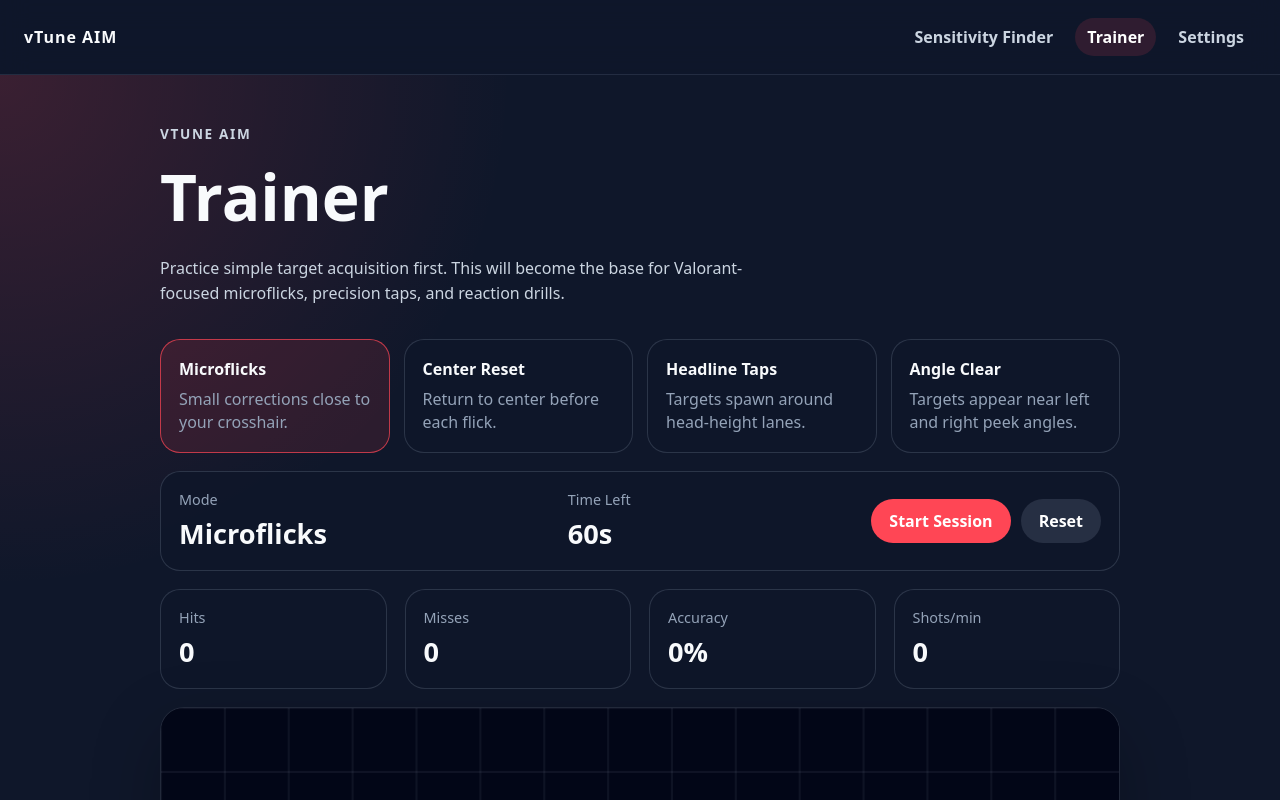
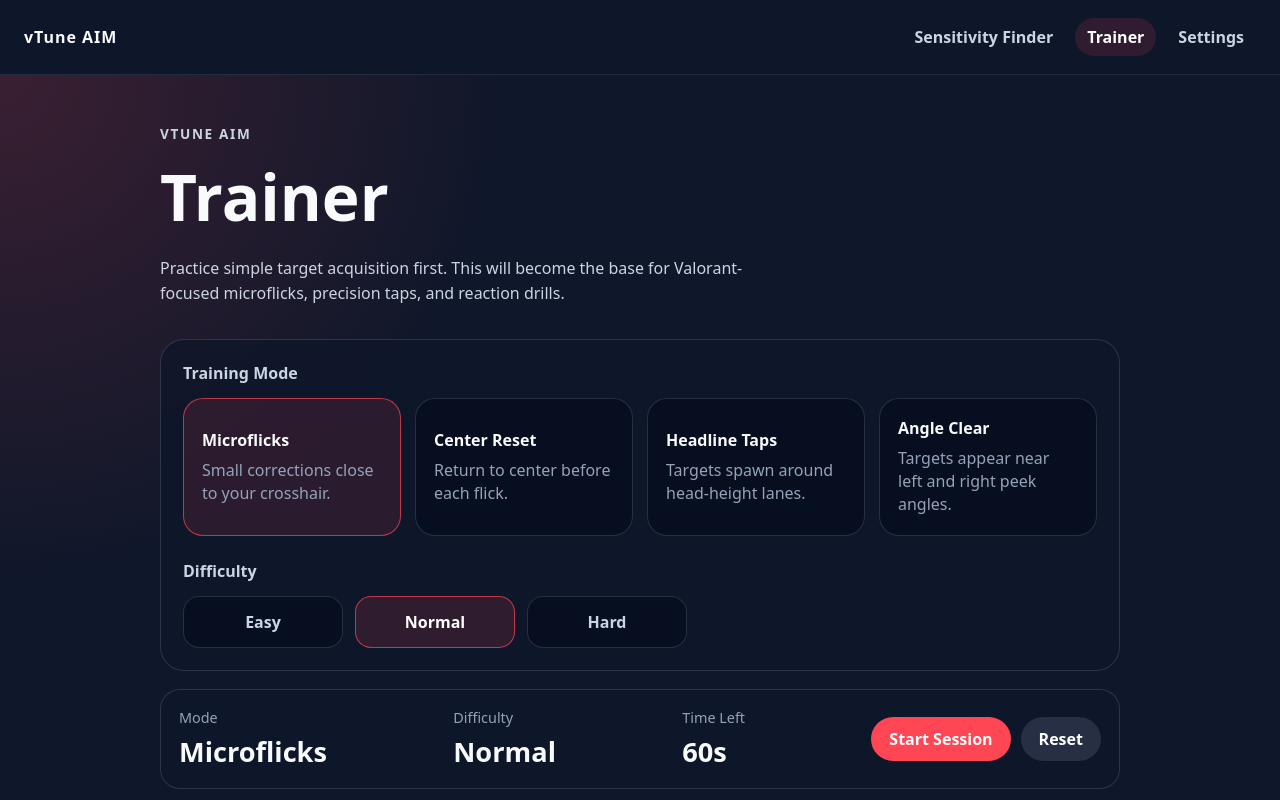
Before and after one commit to kaquya/valorant-aim-trainer, a React (Vite) app: page /trainer in a window 1280 px wide. Shown: the top 800 px of the page. Built offline with nearby package versions, Linux system fonts and the light colour scheme.

Commit message:
fix(trainer): refine difficulty and reset target behaviour

```diff
--- a/index.html
+++ b/index.html
@@ -4,7 +4,7 @@
     <meta charset="UTF-8" />
     <link rel="icon" type="image/svg+xml" href="/favicon.svg" />
     <meta name="viewport" content="width=device-width, initial-scale=1.0" />
-    <title>vTune Aim</title>
+    <title>vTune AIM</title>
   </head>
   <body>
     <div id="root"></div>
--- a/src/components/AimTestCanvas.css
+++ b/src/components/AimTestCanvas.css
@@ -148,3 +148,133 @@
     grid-template-columns: 1fr;
   }
 }
+
+.trainer-difficulty-row {
+  display: flex;
+  flex-wrap: wrap;
+  gap: 10px;
+}
+
+.trainer-difficulty-row button {
+  border: 1px solid rgba(148, 163, 184, 0.22);
+  border-radius: 999px;
+  padding: 10px 16px;
+  background: rgba(15, 23, 42, 0.78);
+  color: #cbd5e1;
+  font-weight: 900;
+  cursor: pointer;
+}
+
+.trainer-difficulty-row button:hover,
+.trainer-difficulty-row button.is-active {
+  border-color: rgba(255, 70, 85, 0.7);
+  background: rgba(255, 70, 85, 0.14);
+  color: #ffffff;
+}
+
+.trainer-difficulty-row button:disabled {
+  cursor: not-allowed;
+  opacity: 0.72;
+}
+
+.aim-test-stats {
+  grid-template-columns: repeat(5, minmax(0, 1fr));
+}
+
+.trainer-controls-card {
+  display: grid;
+  gap: 24px;
+  padding: 22px;
+  border: 1px solid rgba(148, 163, 184, 0.22);
+  border-radius: 24px;
+  background: rgba(15, 23, 42, 0.78);
+}
+
+.trainer-controls-card h2 {
+  margin: 0 0 14px;
+  font-size: 1rem;
+  color: #cbd5e1;
+}
+
+.trainer-mode-grid {
+  display: grid;
+  grid-template-columns: repeat(4, minmax(0, 1fr));
+  gap: 14px;
+}
+
+.trainer-mode-grid button {
+  min-height: 108px;
+  padding: 18px;
+  border: 1px solid rgba(148, 163, 184, 0.22);
+  border-radius: 20px;
+  background: rgba(2, 6, 23, 0.45);
+  color: #f8fafc;
+  text-align: left;
+  cursor: pointer;
+}
+
+.trainer-mode-grid button:hover,
+.trainer-mode-grid button.is-active {
+  border-color: rgba(255, 70, 85, 0.7);
+  background: rgba(255, 70, 85, 0.12);
+}
+
+.trainer-mode-grid button:disabled {
+  cursor: not-allowed;
+  opacity: 0.72;
+}
+
+.trainer-mode-grid strong {
+  display: block;
+  margin-bottom: 8px;
+}
+
+.trainer-mode-grid span {
+  color: #94a3b8;
+  line-height: 1.45;
+}
+
+.trainer-difficulty-row {
+  display: grid;
+  grid-template-columns: repeat(3, minmax(0, 160px));
+  gap: 12px;
+}
+
+.trainer-difficulty-row button {
+  border: 1px solid rgba(148, 163, 184, 0.22);
+  border-radius: 16px;
+  padding: 14px 16px;
+  background: rgba(2, 6, 23, 0.45);
+  color: #cbd5e1;
+  font-weight: 900;
+  cursor: pointer;
+}
+
+.trainer-difficulty-row button:hover,
+.trainer-difficulty-row button.is-active {
+  border-color: rgba(255, 70, 85, 0.7);
+  background: rgba(255, 70, 85, 0.14);
+  color: #ffffff;
+}
+
+.trainer-difficulty-row button:disabled {
+  cursor: not-allowed;
+  opacity: 0.72;
+}
+
+@media (max-width: 900px) {
+  .trainer-mode-grid {
+    grid-template-columns: repeat(2, minmax(0, 1fr));
+  }
+
+  .trainer-difficulty-row {
+    grid-template-columns: repeat(3, 1fr);
+  }
+}
+
+@media (max-width: 560px) {
+  .trainer-mode-grid,
+  .trainer-difficulty-row {
+    grid-template-columns: 1fr;
+  }
+}
--- a/src/components/AimTestCanvas.tsx
+++ b/src/components/AimTestCanvas.tsx
@@ -5,11 +5,27 @@
   TRAINER_MODES,
   type TrainerModeId,
 } from "../features/trainer/trainerModes";
-import type { AimTarget, AimTestStats } from "../features/trainer/trainerTypes";
+import type {
+  AimTarget,
+  AimTestStats,
+  TrainerDifficulty,
+} from "../features/trainer/trainerTypes";
 import "./AimTestCanvas.css";
 
 const CANVAS_WIDTH = 900;
 const CANVAS_HEIGHT = 520;
+
+const DIFFICULTY_LABELS: Record<TrainerDifficulty, string> = {
+  easy: "Easy",
+  normal: "Normal",
+  hard: "Hard",
+};
+
+const DIFFICULTY_CENTER_RADIUS: Record<TrainerDifficulty, number> = {
+  easy: 24,
+  normal: 18,
+  hard: 13,
+};
 
 function AimTestCanvas() {
   const canvasRef = useRef<HTMLCanvasElement | null>(null);
@@ -21,12 +37,15 @@
   const [selectedMode, setSelectedMode] =
     useState<TrainerModeId>("microflicks");
 
-  const [centerResetStep, setCenterResetStep] = useState<
-    "center" | "outer"
-  >("outer");
+  const [selectedDifficulty, setSelectedDifficulty] =
+    useState<TrainerDifficulty>("normal");
+
+  const [centerResetStep, setCenterResetStep] = useState<"center" | "outer">(
+    "outer",
+  );
 
   const [target, setTarget] = useState<AimTarget>(() =>
-    createModeTarget(CANVAS_WIDTH, CANVAS_HEIGHT, "microflicks"),
+    createModeTarget(CANVAS_WIDTH, CANVAS_HEIGHT, "microflicks", "normal"),
   );
 
   const [stats, setStats] = useState<AimTestStats>({
@@ -41,12 +60,10 @@
 
   useEffect(() => {
     drawCanvas();
-  }, [target, stats, isSessionActive, selectedMode]);
+  }, [target, stats, isSessionActive, selectedMode, selectedDifficulty]);
 
   useEffect(() => {
-    if (!isSessionActive) {
-      return;
-    }
+    if (!isSessionActive) return;
 
     if (timeLeft <= 0) {
       setIsSessionActive(false);
@@ -58,42 +75,48 @@
       setTimeLeft((currentTime) => currentTime - 1);
     }, 1000);
 
-    return () => {
-      window.clearTimeout(timerId);
-    };
+    return () => window.clearTimeout(timerId);
   }, [isSessionActive, timeLeft]);
 
-  function createNextTarget(
-    mode: TrainerModeId,
-    step: "center" | "outer",
-  ) {
-    if (mode === "center-reset" && step === "center") {
+  function usesResetTarget(mode: TrainerModeId) {
+    return mode === "center-reset" || mode === "angle-clear";
+  }
+
+  function createNextTarget(mode: TrainerModeId, step: "center" | "outer") {
+    if (usesResetTarget(mode) && step === "center") {
       return {
         id: crypto.randomUUID(),
         x: CANVAS_WIDTH / 2,
         y: CANVAS_HEIGHT / 2,
-        radius: 18,
+        radius: DIFFICULTY_CENTER_RADIUS[selectedDifficulty],
       };
     }
 
-    return createModeTarget(CANVAS_WIDTH, CANVAS_HEIGHT, mode);
+    return createModeTarget(
+      CANVAS_WIDTH,
+      CANVAS_HEIGHT,
+      mode,
+      selectedDifficulty,
+    );
+  }
+
+  function resetRunState(mode: TrainerModeId, difficulty: TrainerDifficulty) {
+    setCenterResetStep("outer");
+    setTarget(createModeTarget(CANVAS_WIDTH, CANVAS_HEIGHT, mode, difficulty));
+    setIsSessionActive(false);
+    setHasSessionFinished(false);
+    setTimeLeft(sessionDuration);
+    setStats({ hits: 0, misses: 0, totalClicks: 0 });
   }
 
   function drawCanvas() {
     const canvas = canvasRef.current;
-
-    if (!canvas) {
-      return;
-    }
+    if (!canvas) return;
 
     const context = canvas.getContext("2d");
-
-    if (!context) {
-      return;
-    }
+    if (!context) return;
 
     context.clearRect(0, 0, CANVAS_WIDTH, CANVAS_HEIGHT);
-
     context.fillStyle = "#020617";
     context.fillRect(0, 0, CANVAS_WIDTH, CANVAS_HEIGHT);
 
@@ -105,13 +128,11 @@
       context.fillStyle = "rgba(248, 250, 252, 0.72)";
       context.font = "700 28px system-ui";
       context.textAlign = "center";
-
       context.fillText(
         hasSessionFinished ? "Session finished" : "Press Start Session",
         CANVAS_WIDTH / 2,
         CANVAS_HEIGHT / 2,
       );
-
       return;
     }
 
@@ -160,11 +181,21 @@
     context.lineWidth = 2;
 
     if (selectedMode === "microflicks") {
+      const rangeMultiplier =
+        selectedDifficulty === "hard"
+          ? 1.2
+          : selectedDifficulty === "easy"
+            ? 0.8
+            : 1;
+
+      const width = 320 * rangeMultiplier;
+      const height = 180 * rangeMultiplier;
+
       context.strokeRect(
-        CANVAS_WIDTH / 2 - 160,
-        CANVAS_HEIGHT / 2 - 90,
-        320,
-        180,
+        CANVAS_WIDTH / 2 - width / 2,
+        CANVAS_HEIGHT / 2 - height / 2,
+        width,
+        height,
       );
     }
 
@@ -178,17 +209,24 @@
     }
 
     if (selectedMode === "angle-clear") {
+      const angleWidth =
+        selectedDifficulty === "easy"
+          ? 150
+          : selectedDifficulty === "hard"
+            ? 80
+            : 120;
+
       context.strokeRect(
         24,
         CANVAS_HEIGHT * 0.28,
-        120,
+        angleWidth,
         CANVAS_HEIGHT * 0.4,
       );
 
       context.strokeRect(
-        CANVAS_WIDTH - 144,
+        CANVAS_WIDTH - 24 - angleWidth,
         CANVAS_HEIGHT * 0.28,
-        120,
+        angleWidth,
         CANVAS_HEIGHT * 0.4,
       );
     }
@@ -207,15 +245,12 @@
   }
 
   function startSession() {
-    setStats({
-      hits: 0,
-      misses: 0,
-      totalClicks: 0,
-    });
+    setStats({ hits: 0, misses: 0, totalClicks: 0 });
 
-    setCenterResetStep("outer");
+    const firstStep = usesResetTarget(selectedMode) ? "center" : "outer";
 
-    setTarget(createNextTarget(selectedMode, "outer"));
+    setCenterResetStep(firstStep);
+    setTarget(createNextTarget(selectedMode, firstStep));
 
     setTimeLeft(sessionDuration);
     setHasSessionFinished(false);
@@ -223,49 +258,24 @@
   }
 
   function resetSession() {
-    setStats({
-      hits: 0,
-      misses: 0,
-      totalClicks: 0,
-    });
-
-    setCenterResetStep("outer");
-
-    setTarget(createNextTarget(selectedMode, "outer"));
-
-    setTimeLeft(sessionDuration);
-    setHasSessionFinished(false);
-    setIsSessionActive(false);
+    resetRunState(selectedMode, selectedDifficulty);
   }
 
   function handleModeChange(mode: TrainerModeId) {
     setSelectedMode(mode);
+    resetRunState(mode, selectedDifficulty);
+  }
 
-    setCenterResetStep("outer");
-
-    setTarget(createNextTarget(mode, "outer"));
-
-    setIsSessionActive(false);
-    setHasSessionFinished(false);
-    setTimeLeft(sessionDuration);
-
-    setStats({
-      hits: 0,
-      misses: 0,
-      totalClicks: 0,
-    });
+  function handleDifficultyChange(difficulty: TrainerDifficulty) {
+    setSelectedDifficulty(difficulty);
+    resetRunState(selectedMode, difficulty);
   }
 
   function handleCanvasClick(event: React.MouseEvent<HTMLCanvasElement>) {
-    if (!isSessionActive) {
-      return;
-    }
+    if (!isSessionActive) return;
 
     const canvas = canvasRef.current;
-
-    if (!canvas) {
-      return;
-    }
+    if (!canvas) return;
 
     const rect = canvas.getBoundingClientRect();
 
@@ -276,22 +286,25 @@
     const clickY = (event.clientY - rect.top) * scaleY;
 
     const distance = Math.hypot(clickX - target.x, clickY - target.y);
-
     const isHit = distance <= target.radius;
 
+    const isCenterResetTarget =
+      usesResetTarget(selectedMode) && centerResetStep === "center";
+
+    if (!isCenterResetTarget) {
       setStats((currentStats) => ({
         hits: currentStats.hits + (isHit ? 1 : 0),
         misses: currentStats.misses + (isHit ? 0 : 1),
         totalClicks: currentStats.totalClicks + 1,
       }));
+    }
 
-    if (isHit) {
-      if (selectedMode === "center-reset") {
-        const nextStep =
-          centerResetStep === "outer" ? "center" : "outer";
+    if (!isHit) return;
+
+    if (usesResetTarget(selectedMode)) {
+      const nextStep = centerResetStep === "outer" ? "center" : "outer";
 
       setCenterResetStep(nextStep);
-
       setTarget(createNextTarget(selectedMode, nextStep));
 
       return;
@@ -299,6 +312,35 @@
 
     setTarget(createNextTarget(selectedMode, "outer"));
   }
+
+  function handleCanvasMouseMove(
+    event: React.MouseEvent<HTMLCanvasElement>,
+  ) {
+    if (!isSessionActive) return;
+
+    if (!usesResetTarget(selectedMode)) return;
+
+    if (centerResetStep !== "center") return;
+
+    const canvas = canvasRef.current;
+    if (!canvas) return;
+
+    const rect = canvas.getBoundingClientRect();
+
+    const scaleX = CANVAS_WIDTH / rect.width;
+    const scaleY = CANVAS_HEIGHT / rect.height;
+
+    const mouseX = (event.clientX - rect.left) * scaleX;
+    const mouseY = (event.clientY - rect.top) * scaleY;
+
+    const distance = Math.hypot(mouseX - target.x, mouseY - target.y);
+
+    const isHoveringCenter = distance <= target.radius;
+
+    if (!isHoveringCenter) return;
+
+    setCenterResetStep("outer");
+    setTarget(createNextTarget(selectedMode, "outer"));
   }
 
   const accuracy =
@@ -310,8 +352,14 @@
     (stats.totalClicks / sessionDuration) * 60,
   );
 
+  const score = Math.round(stats.hits * accuracy * 0.1);
+
   return (
     <section className="aim-test">
+      <div className="trainer-controls-card">
+        <div>
+          <h2>Training Mode</h2>
+
           <div className="trainer-mode-grid">
             {TRAINER_MODES.map((mode) => (
               <button
@@ -326,14 +374,42 @@
               </button>
             ))}
           </div>
+        </div>
+
+        <div>
+          <h2>Difficulty</h2>
+
+          <div className="trainer-difficulty-row">
+            {(["easy", "normal", "hard"] as TrainerDifficulty[]).map(
+              (difficulty) => (
+                <button
+                  className={
+                    selectedDifficulty === difficulty ? "is-active" : ""
+                  }
+                  disabled={isSessionActive}
+                  key={difficulty}
+                  type="button"
+                  onClick={() => handleDifficultyChange(difficulty)}
+                >
+                  {DIFFICULTY_LABELS[difficulty]}
+                </button>
+              ),
+            )}
+          </div>
+        </div>
+      </div>
 
       <div className="aim-test-toolbar">
         <div>
           <span>Mode</span>
-
           <strong>
             {TRAINER_MODES.find((mode) => mode.id === selectedMode)?.name}
           </strong>
+        </div>
+
+        <div>
+          <span>Difficulty</span>
+          <strong>{DIFFICULTY_LABELS[selectedDifficulty]}</strong>
         </div>
 
         <div>
@@ -372,6 +448,11 @@
           <span>Shots/min</span>
           <strong>{shotsPerMinute}</strong>
         </div>
+
+        <div>
+          <span>Score</span>
+          <strong>{score}</strong>
+        </div>
       </div>
 
       <canvas
@@ -380,6 +461,7 @@
         width={CANVAS_WIDTH}
         height={CANVAS_HEIGHT}
         onClick={handleCanvasClick}
+        onMouseMove={handleCanvasMouseMove}
       />
 
       {hasSessionFinished && (
@@ -395,8 +477,10 @@
                 )?.name
               }
             </strong>{" "}
-            with <strong>{stats.hits}</strong> hits and{" "}
-            <strong>{accuracy}%</strong> accuracy.
+            on <strong>{DIFFICULTY_LABELS[selectedDifficulty]}</strong> with{" "}
+            <strong>{stats.hits}</strong> hits,{" "}
+            <strong>{accuracy}%</strong> accuracy, and a score of{" "}
+            <strong>{score}</strong>.
           </p>
         </div>
       )}
--- a/src/features/trainer/createModeTarget.ts
+++ b/src/features/trainer/createModeTarget.ts
@@ -1,7 +1,11 @@
-import type { AimTarget } from "./trainerTypes";
 import type { TrainerModeId } from "./trainerModes";
+import type { AimTarget, TrainerDifficulty } from "./trainerTypes";
 
-const TARGET_RADIUS = 18;
+const DIFFICULTY_RADIUS: Record<TrainerDifficulty, number> = {
+  easy: 24,
+  normal: 18,
+  hard: 13,
+};
 
 function randomBetween(min: number, max: number) {
   return Math.random() * (max - min) + min;
@@ -11,52 +15,67 @@
   width: number,
   height: number,
   mode: TrainerModeId,
+  difficulty: TrainerDifficulty = "normal",
 ): AimTarget {
+  const targetRadius = DIFFICULTY_RADIUS[difficulty];
+  const padding = targetRadius + 24;
+
   const centerX = width / 2;
   const centerY = height / 2;
-  const padding = TARGET_RADIUS + 24;
 
   if (mode === "microflicks") {
+    const rangeMultiplier = difficulty === "hard" ? 1.2 : difficulty === "easy" ? 0.8 : 1;
+
     return {
       id: crypto.randomUUID(),
-      x: randomBetween(centerX - 160, centerX + 160),
-      y: randomBetween(centerY - 90, centerY + 90),
-      radius: TARGET_RADIUS,
+      x: randomBetween(
+        centerX - 160 * rangeMultiplier,
+        centerX + 160 * rangeMultiplier,
+      ),
+      y: randomBetween(
+        centerY - 90 * rangeMultiplier,
+        centerY + 90 * rangeMultiplier,
+      ),
+      radius: targetRadius,
     };
   }
 
   if (mode === "center-reset") {
     const angle = randomBetween(0, Math.PI * 2);
-    const distance = randomBetween(160, 260);
+    const minDistance = difficulty === "easy" ? 120 : difficulty === "hard" ? 190 : 160;
+    const maxDistance = difficulty === "easy" ? 210 : difficulty === "hard" ? 290 : 260;
+    const distance = randomBetween(minDistance, maxDistance);
 
     return {
       id: crypto.randomUUID(),
       x: centerX + Math.cos(angle) * distance,
       y: centerY + Math.sin(angle) * distance,
-      radius: TARGET_RADIUS,
+      radius: targetRadius,
     };
   }
 
   if (mode === "headline-taps") {
     const headLaneY = height * 0.42;
+    const laneHeight = difficulty === "easy" ? 54 : difficulty === "hard" ? 22 : 36;
 
     return {
       id: crypto.randomUUID(),
       x: randomBetween(padding, width - padding),
-      y: randomBetween(headLaneY - 36, headLaneY + 36),
-      radius: TARGET_RADIUS,
+      y: randomBetween(headLaneY - laneHeight, headLaneY + laneHeight),
+      radius: targetRadius,
     };
   }
 
   const side = Math.random() > 0.5 ? "left" : "right";
+  const angleWidth = difficulty === "easy" ? 150 : difficulty === "hard" ? 80 : 120;
 
   return {
     id: crypto.randomUUID(),
     x:
       side === "left"
-        ? randomBetween(padding, padding + 120)
-        : randomBetween(width - padding - 120, width - padding),
+        ? randomBetween(padding, padding + angleWidth)
+        : randomBetween(width - padding - angleWidth, width - padding),
     y: randomBetween(height * 0.28, height * 0.68),
-    radius: TARGET_RADIUS,
+    radius: targetRadius,
   };
 }
--- a/src/features/trainer/trainerTypes.ts
+++ b/src/features/trainer/trainerTypes.ts
@@ -10,3 +10,5 @@
   misses: number;
   totalClicks: number;
 };
+
+export type TrainerDifficulty = "easy" | "normal" | "hard";
```
Lines whose indentation alone changed are shown as unchanged.
